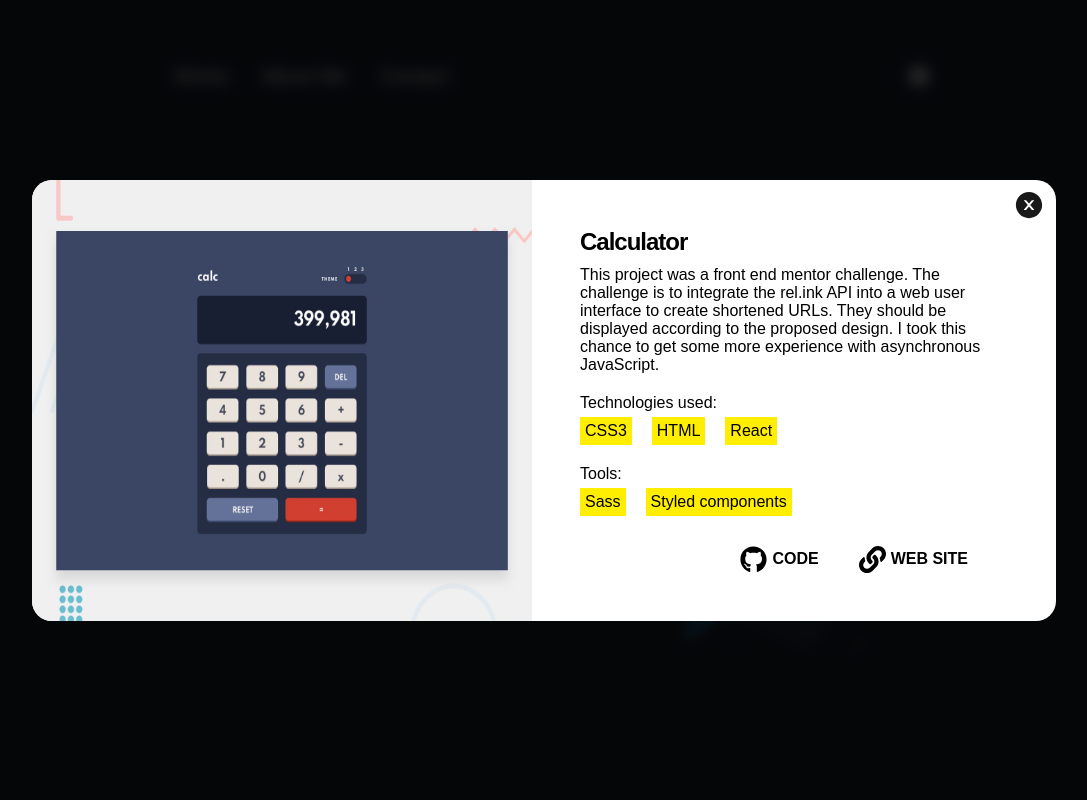
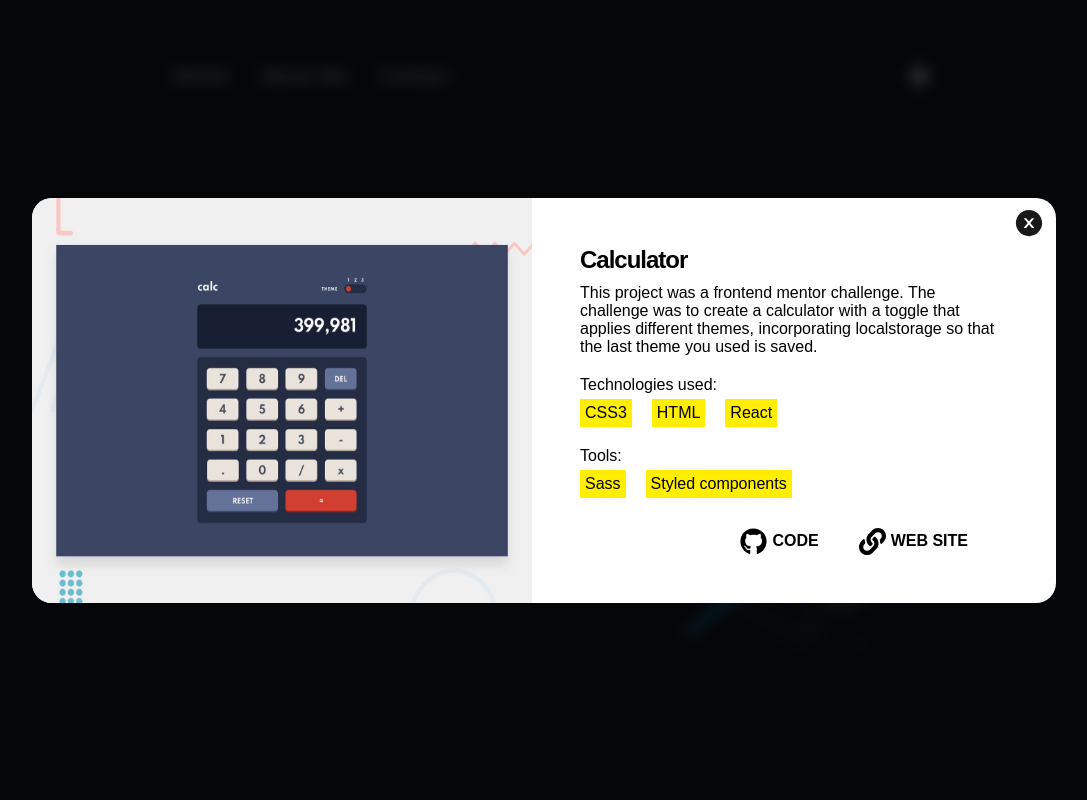
Before and after one commit to cuter97/Portfolio, a React (Create React App) app: page /1 in a window 1280 px wide. Shown: the top 800 px of the page, without its empty margins (96-1183 px from the left). Built offline with nearby package versions, Linux system fonts and the light colour scheme.

Commit message:
add info

```diff
--- a/src/data.js
+++ b/src/data.js
@@ -2,7 +2,7 @@ export const data = [
     {
         id: 1,
         tittle: "Calculator",
-        description: "This project was a front end mentor challenge. The challenge is to integrate the rel.ink API into a web user interface to create shortened URLs. They should be displayed according to the proposed design. I took this chance to get some more experience with asynchronous JavaScript.",
+        description: "This project was a frontend mentor challenge. The challenge was to create a calculator with a toggle that applies different themes, incorporating localstorage so that the last theme you used is saved.",
         tags: ["CSS3", "HTML", "React"],
         tools: ["Sass", "Styled components"],
         github: "https://github.com/cuter97/Calculadora",
@@ -11,7 +11,7 @@ export const data = [
     {
         id: 2,
         tittle: "Shortly Api",
-        description: "This project was a front end mentor challenge. The challenge is to integrate the rel.ink API into a web user interface to create shortened URLs. They should be displayed according to the proposed design. I took this chance to get some more experience with asynchronous JavaScript.",
+        description: "This project was a frontend mentor challenge. The challenge is to integrate the rel.ink API into a web user interface to create shortened URLs. They should be displayed according to the proposed design. I took this chance to get some more experience with asynchronous JavaScript.",
         tags: ["CSS3", "HTML", "React", "API"],
         tools: ["Sass"],
         github: "https://github.com/cuter97/shortly-api",
@@ -20,7 +20,7 @@ export const data = [
     {
         id: 3,
         tittle: "HOPS Beer",
-        description: "This project was a front end mentor challenge. The challenge is to integrate the rel.ink API into a web user interface to create shortened URLs. They should be displayed according to the proposed design. I took this chance to get some more experience with asynchronous JavaScript.",
+        description: "This project was a challenge for the coderhouse platform where I learned a lot from react and incorporated firebase as a backend from where I get the information and simulate a possible purchase.",
         tags: ["CSS3", "HTML", "React"],
         tools: ["Sass", "Bootstrap", "Firebase"],
         github: "https://github.com/cuter97/React.js",
@@ -29,7 +29,7 @@ export const data = [
     {
         id: 4,
         tittle: "JS Project",
-        description: "This project was a front end mentor challenge. The challenge is to integrate the rel.ink API into a web user interface to create shortened URLs. They should be displayed according to the proposed design. I took this chance to get some more experience with asynchronous JavaScript.",
+        description: "This project was for a coderhouse challenge where I studied web development. This project was to practice vanilla javascript using jquery for animations and a public API to get the information from.",
         tags: ["CSS3", "HTML", "JavaScript", "API"],
         tools: ["Sass", "Bootstrap", "JQuery"],
         github: "https://github.com/cuter97/Proyecto",
@@ -38,7 +38,7 @@ export const data = [
     {
         id: 5,
         tittle: "Bariloche Pubs",
-        description: "This project was a front end mentor challenge. The challenge is to integrate the rel.ink API into a web user interface to create shortened URLs. They should be displayed according to the proposed design. I took this chance to get some more experience with asynchronous JavaScript.",
+        description: "Cervezas Bariloche was my first project to show the different breweries that exist in the region where I live and learn a little about their history. This project was made only with html and css, incorporating tools such as sass and Bootstrap to adapt it to mobile.",
         tags: ["CSS3", "HTML"],
         tools: ["Sass", "Bootstrap"],
         github: "https://github.com/cuter97/Cervezas",
@@ -47,7 +47,7 @@ export const data = [
     {
         id: 6,
         tittle: "Portfolio",
-        description: "This project was a front end mentor challenge. The challenge is to integrate the rel.ink API into a web user interface to create shortened URLs. They should be displayed according to the proposed design. I took this chance to get some more experience with asynchronous JavaScript.",
+        description: "I made this portfolio with the idea of showing some of my personal projects and adding more works as time goes by. This project is adapted to mobile and incorporates tools such as framer motion for cards and styled components.",
         tags: ["CSS3", "HTML", "React"],
         tools: ["Sass", "Styled components", "Framer motion"],
         github: "https://github.com/cuter97/Portfolio",
```
